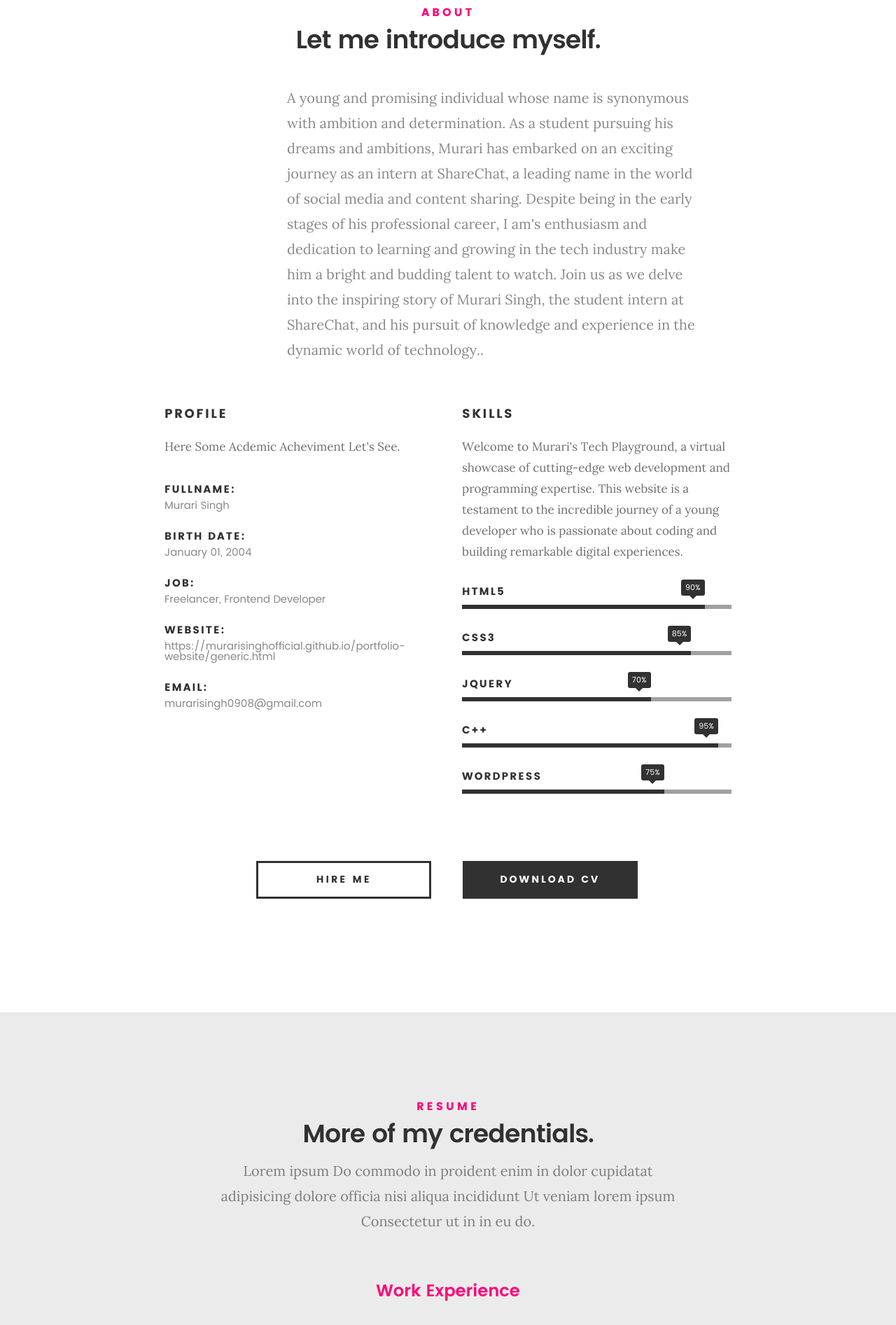
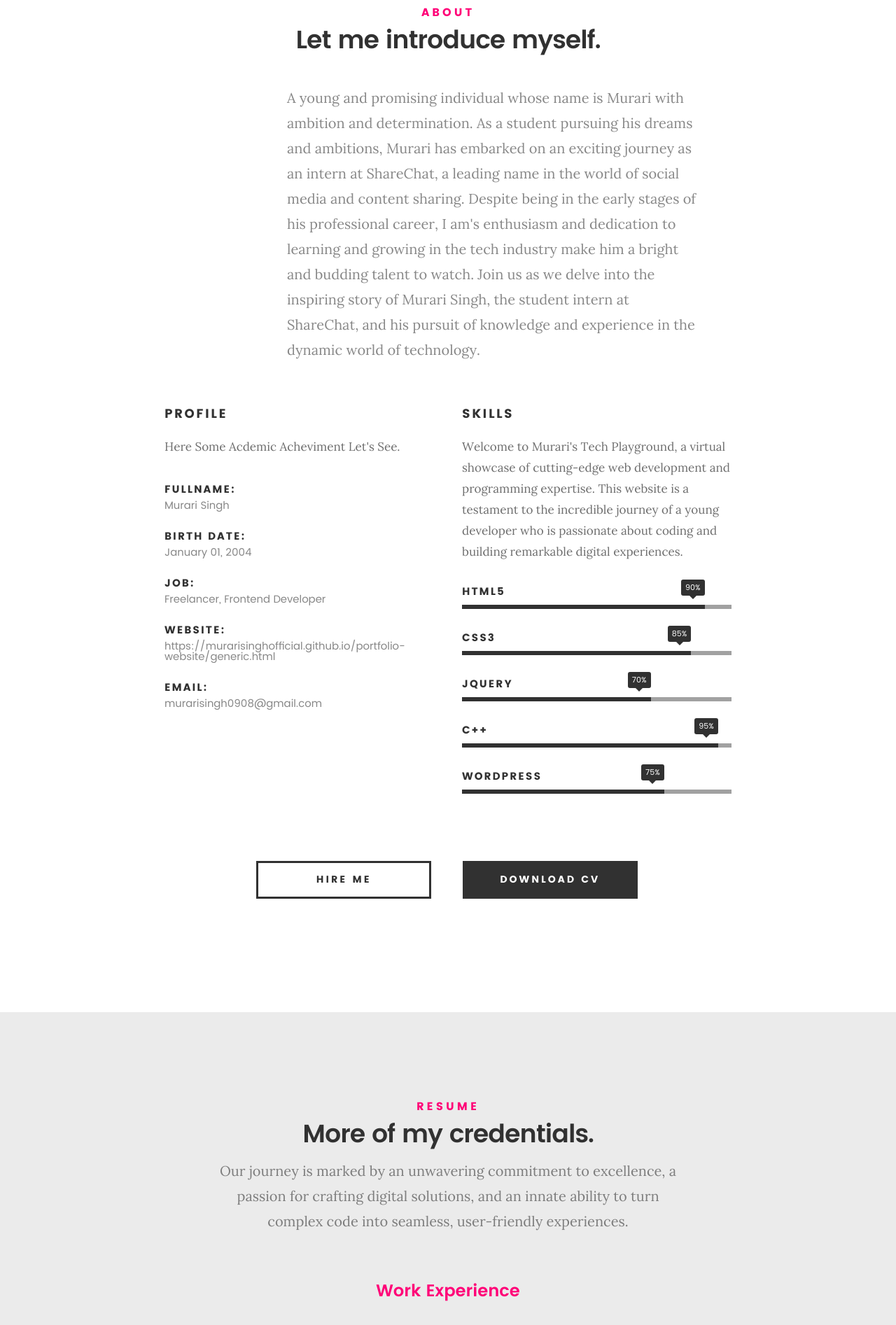
Before and after one commit to murarisinghofficial/Murari_, a plain HTML site: page index.html in a window 1280 px wide. Shown: the part 917-2810 px from the top of the page at 70% size. Drawn offline with Linux system fonts and the light colour scheme; files whose address does not match are found by name.

Commit message:
Update index.html
add some paragraph

```diff
--- a/index.html
+++ b/index.html
@@ -113,7 +113,7 @@
 
    			<!--	<img src="" alt="">-->
 
-   				<p class="lead"> A young and promising individual whose name is synonymous with ambition and determination. As a student pursuing his dreams and ambitions, Murari has embarked on an exciting journey as an intern at ShareChat, a leading name in the world of social media and content sharing. Despite being in the early stages of his professional career, I am's enthusiasm and dedication to learning and growing in the tech industry make him a bright and budding talent to watch. Join us as we delve into the inspiring story of Murari Singh, the student intern at ShareChat, and his pursuit of knowledge and experience in the dynamic world of technology..</p>
+   				<p class="lead"> A young and promising individual whose name is Murari with ambition and determination. As a student pursuing his dreams and ambitions, Murari has embarked on an exciting journey as an intern at ShareChat, a leading name in the world of social media and content sharing. Despite being in the early stages of his professional career, I am's enthusiasm and dedication to learning and growing in the tech industry make him a bright and budding talent to watch. Join us as we delve into the inspiring story of Murari Singh, the student intern at ShareChat, and his pursuit of knowledge and experience in the dynamic world of technology.</p>
    			</div>
 
    		</div>
@@ -206,7 +206,7 @@
    			<h5>Resume</h5>
    			<h1>More of my credentials.</h1>
 
-   			<p class="lead">Lorem ipsum Do commodo in proident enim in dolor cupidatat adipisicing dolore officia nisi aliqua incididunt Ut veniam lorem ipsum Consectetur ut in in eu do.</p>
+   			<p class="lead">Our journey is marked by an unwavering commitment to excellence, a passion for crafting digital solutions, and an innate ability to turn complex code into seamless, user-friendly experiences.</p>
 
    		</div>
    	</div> <!-- /section-intro-->
```
